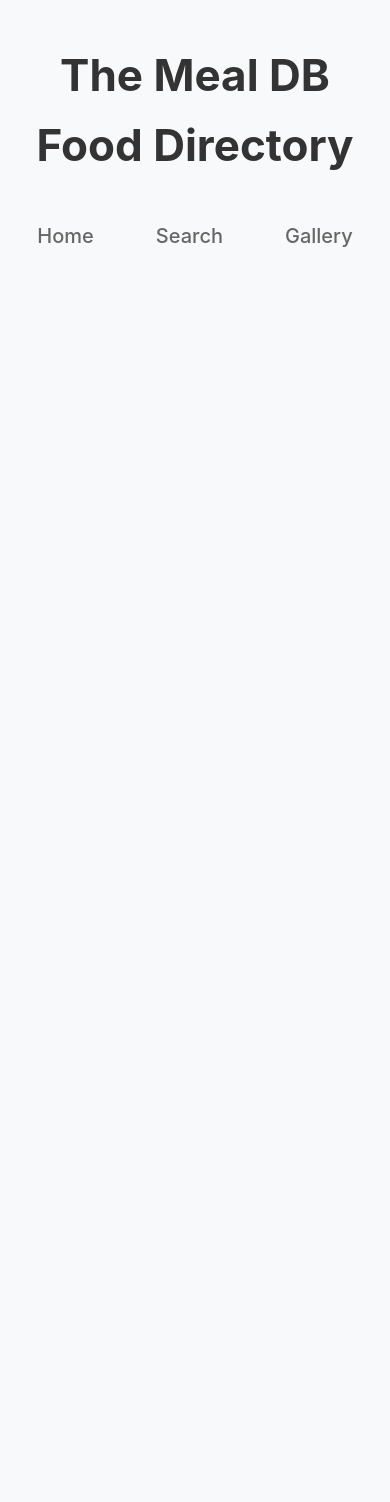
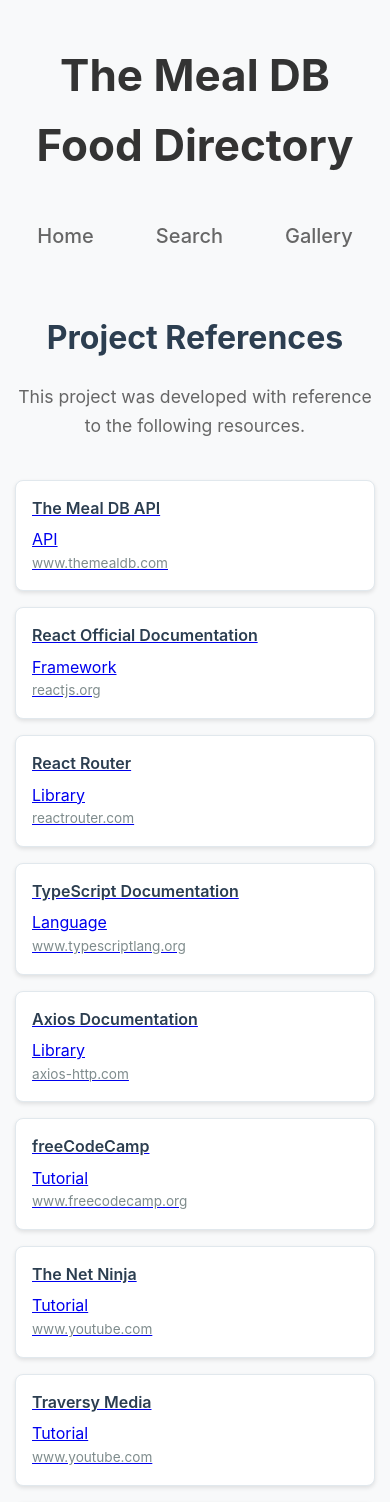
Before and after one commit to siyuchen0227/mp2, a React (Create React App) app: page / in a window 390 px wide. Shown: the top 1502 px of the page. Before the commit the page ends 844 px from the top, so only its background shows below. Built offline with nearby package versions, Linux system fonts and the light colour scheme.

Commit message:
Project References and fixed bug

```diff
--- a/src/App.tsx
+++ b/src/App.tsx
@@ -4,6 +4,7 @@
 import "./App.css";
 import DetailView from "./components/DetailView/DetailView";
 import GalleryView from "./components/GalleryView/GalleryView";
+import HomeView from "./components/HomeView/HomeView";
 
 function App() {
   return (
@@ -31,6 +32,7 @@
             </div>
           </div>
           <Routes>
+            <Route path="/" element={<HomeView />} />
             <Route path="/gallery" element={<GalleryView />} />
             <Route path="/list" element={<ListView />} />
            <Route path="/detail/:id" element={<DetailView />} />
--- a/src/components/DetailView/DetailView.css
+++ b/src/components/DetailView/DetailView.css
@@ -208,7 +208,7 @@
   display: inline-block;
 }
 
-/* 响应式设计 */
+
 @media (max-width: 968px) {
   .detail-content {
     grid-template-columns: 1fr;
--- a/src/components/DetailView/DetailView.tsx
+++ b/src/components/DetailView/DetailView.tsx
@@ -15,16 +15,14 @@
 
 
 
-  // 获取所有餐点的ID用于导航
+
   useEffect(() => {
     const fetchAllMealIds = async () => {
       try {
-        // 搜索一个空字符串来获取一些餐点（API限制，无法获取所有）
         const meals = await mealService.searchMeals('');
         const ids = meals.map(meal => meal.idMeal);
         setAllMealIds(ids);
 
-        // 设置当前索引
         if (id) {
           const index = ids.indexOf(id);
           if (index !== -1) {
@@ -83,7 +81,6 @@
     }
   };
 
-  // 提取食材和测量单位
   const getIngredients = () => {
     if (!meal) return [];
 
--- a/src/components/GalleryView/GalleryView.tsx
+++ b/src/components/GalleryView/GalleryView.tsx
@@ -23,7 +23,6 @@
       setLoading(true);
       try {
         if (selectedCategory === 'all') {
-          // 获取所有类别的餐点
           const allMeals: MealSummary[] = [];
           for (const category of categories) {
             const categoryMeals = await mealService.getMealsByCategory(category);
@@ -35,7 +34,6 @@
           }
           setMeals(allMeals);
         } else {
-          // 获取特定类别的餐点
           const categoryMeals = await mealService.getMealsByCategory(selectedCategory);
           const mealsWithCategory = categoryMeals.map(meal => ({
             ...meal,
--- /dev/null
+++ b/src/components/HomeView/HomeView.css
@@ -0,0 +1,131 @@
+.home-view {
+  max-width: 1200px;
+  margin: 0 auto;
+  padding: 40px 20px;
+}
+
+.home-view h1 {
+  text-align: center;
+  color: #2c3e50;
+  margin-bottom: 20px;
+  font-size: 2.5em;
+}
+
+.intro {
+  text-align: center;
+  font-size: 1.1em;
+  color: #666;
+  margin-bottom: 40px;
+  line-height: 1.6;
+  max-width: 800px;
+  margin-left: auto;
+  margin-right: auto;
+}
+
+.reference-category {
+  margin-bottom: 40px;
+}
+
+.reference-category h2 {
+  color: #3498db;
+  border-bottom: 2px solid #3498db;
+  padding-bottom: 8px;
+  margin-bottom: 20px;
+  font-size: 1.5em;
+}
+
+.references-grid {
+  display: grid;
+  grid-template-columns: repeat(auto-fill, minmax(300px, 1fr));
+  gap: 16px;
+}
+
+.reference-card {
+  display: block;
+  padding: 20px;
+  background: white;
+  border: 1px solid #e1e8ed;
+  border-radius: 8px;
+  text-decoration: none;
+  color: inherit;
+  box-shadow: 0 2px 4px rgba(0,0,0,0.1);
+  margin-bottom: 16px;
+}
+
+
+
+.reference-name {
+  display: block;
+  font-weight: 600;
+  color: #2c3e50;
+  margin-bottom: 8px;
+  font-size: 1em;
+  line-height: 1.4;
+}
+
+.reference-url {
+  display: block;
+  font-size: 0.85em;
+  color: #7f8c8d;
+  word-break: break-all;
+}
+
+.note {
+  background: #f8f9fa;
+  border-left: 4px solid #3498db;
+  padding: 25px;
+  margin-top: 40px;
+  border-radius: 4px;
+}
+
+.note h3 {
+  color: #2c3e50;
+  margin-top: 0;
+  margin-bottom: 12px;
+}
+
+.note p {
+  margin: 0;
+  line-height: 1.6;
+  color: #555;
+}
+
+
+@media (max-width: 768px) {
+  .home-view {
+    padding: 20px 15px;
+  }
+
+  .home-view h1 {
+    font-size: 2em;
+  }
+
+  .references-grid {
+    grid-template-columns: 1fr;
+  }
+
+  .reference-card {
+    padding: 16px;
+  }
+}
+
+
+.reference-card[href*="youtube"] {
+  border-left: 4px solid #ff0000;
+}
+
+.reference-card[href*="github"] {
+  border-left: 4px solid #333;
+}
+
+.reference-card[href*="mdn"] {
+  border-left: 4px solid #83d0f2;
+}
+
+.reference-card[href*="reactjs.org"] {
+  border-left: 4px solid #61dafb;
+}
+
+.reference-card[href*="typescript"] {
+  border-left: 4px solid #3178c6;
+}
--- /dev/null
+++ b/src/components/HomeView/HomeView.tsx
@@ -0,0 +1,116 @@
+import React from "react";
+import './HomeView.css';
+
+const HomeView = () => {
+     const references = [
+    // API
+    {
+      name: "The Meal DB API",
+      url: "https://www.themealdb.com/api.php",
+      category: "API"
+    },
+
+    // Frameworks and Libraries
+    {
+      name: "React Official Documentation",
+      url: "https://reactjs.org/docs/getting-started.html",
+      category: "Framework"
+    },
+    {
+      name: "React Router",
+      url: "https://reactrouter.com/en/main",
+      category: "Library"
+    },
+    {
+      name: "TypeScript Documentation",
+      url: "https://www.typescriptlang.org/docs/",
+      category: "Language"
+    },
+    {
+      name: "Axios Documentation",
+      url: "https://axios-http.com/docs/intro",
+      category: "Library"
+    },
+
+    // Tutorial Websites
+    {
+      name: "freeCodeCamp",
+      url: "https://www.freecodecamp.org/",
+      category: "Tutorial"
+    },
+
+    {
+      name: "The Net Ninja",
+      url: "https://www.youtube.com/c/TheNetNinja",
+      category: "Tutorial"
+    },
+    {
+      name: "Traversy Media",
+      url: "https://www.youtube.com/c/TraversyMedia",
+      category: "Tutorial"
+    },
+    {
+      name: "React TypeScript Cheatsheet",
+      url: "https://react-typescript-cheatsheet.netlify.app/",
+      category: "Reference"
+    },
+
+    // CSS and Design
+    {
+      name: "CSS Grid Layout - MDN",
+      url: "https://developer.mozilla.org/en-US/docs/Web/CSS/CSS_Grid_Layout",
+      category: "CSS"
+    },
+    {
+      name: "Flexbox Layout - MDN",
+      url: "https://developer.mozilla.org/en-US/docs/Web/CSS/CSS_Flexible_Box_Layout",
+      category: "CSS"
+    },
+    {
+      name: "Responsive Design - MDN",
+      url: "https://developer.mozilla.org/en-US/docs/Web/CSS/Media_Queries/Using_media_queries",
+      category: "CSS"
+    },
+    {
+      name: "CSS-Tricks",
+      url: "https://css-tricks.com/",
+      category: "CSS"
+    },
+
+    // Development Tools
+    {
+      name: "Create React App",
+      url: "https://create-react-app.dev/",
+      category: "Tool"
+    },
+
+    // Best Practices
+    {
+      name: "Thinking in React",
+      url: "https://reactjs.org/docs/thinking-in-react.html",
+      category: "Best Practice"
+    }
+  ];
+  return <div className="home-view">
+      <h1>Project References</h1>
+      <p className="intro">
+        This project was developed with reference to the following resources.
+      </p>
+
+      {references.map((ref, index) => (
+        <div key={index} className="reference-card">
+          <a
+            href={ref.url}
+            target="_blank"
+            rel="noopener noreferrer"
+            className="reference-link"
+          >
+            <span className="reference-name">{ref.name}</span>
+            <span className="reference-category">{ref.category}</span>
+            <span className="reference-url">{new URL(ref.url).hostname}</span>
+          </a>
+        </div>
+      ))}
+  </div>;
+};
+export default HomeView;
--- a/src/components/ListView/ListView.tsx
+++ b/src/components/ListView/ListView.tsx
@@ -57,7 +57,7 @@
     return 0;
   });
 }, [meals, sortField, sortOrder]);
-// 添加排序指示器组件
+
 const SortIndicator: React.FC<{ field: SortField; currentField: SortField; order: SortOrder }> =
   ({ field, currentField, order }) => {
   if (field !== currentField) return null;
--- a/src/services/mealService.ts
+++ b/src/services/mealService.ts
@@ -3,9 +3,8 @@
 
 const BASE_URL = 'https://www.themealdb.com/api/json/v1/1';
 
-// 简单的缓存机制
 const cache: { [key: string]: { data: any, timestamp: number } } = {};
-const CACHE_DURATION = 5 * 60 * 1000; // 5分钟
+const CACHE_DURATION = 5 * 60 * 1000;
 
 const withCache = async (key: string, apiCall: () => Promise<any>) => {
   const now = Date.now();
@@ -27,7 +26,6 @@
       });
     } catch (error) {
       console.error('Search error:', error);
-      // 返回模拟数据作为降级方案
       return [
         {
           idMeal: '1',
```
